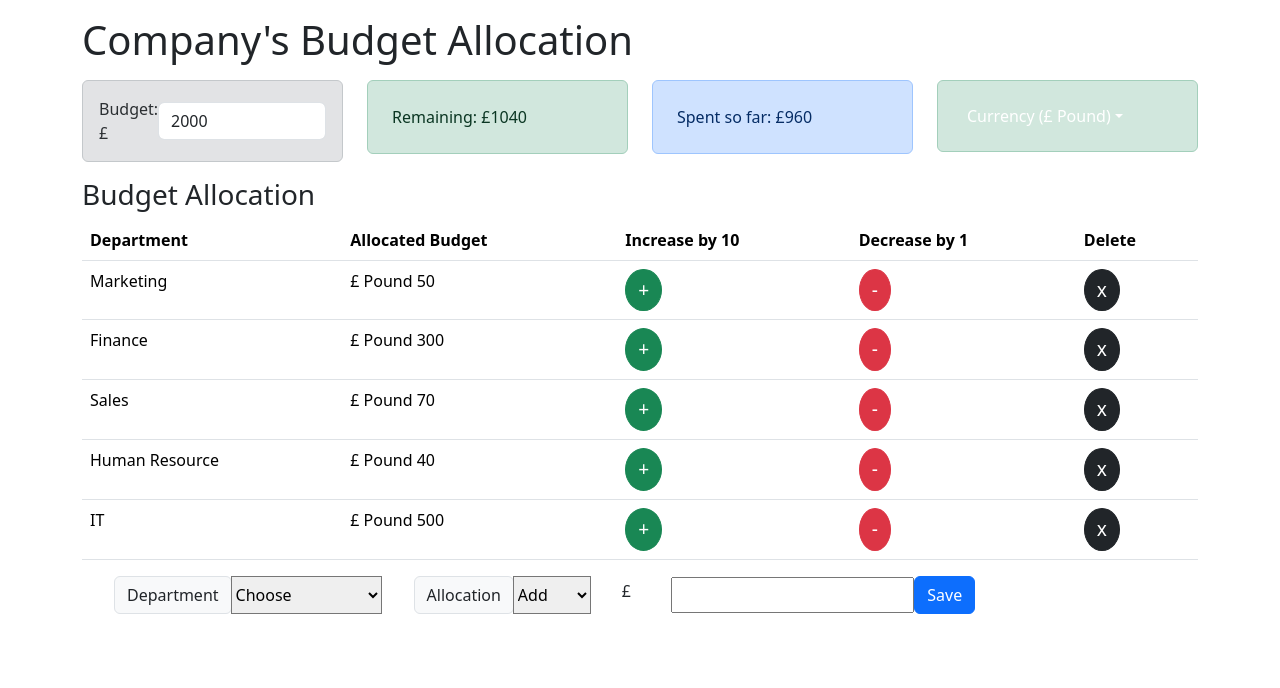
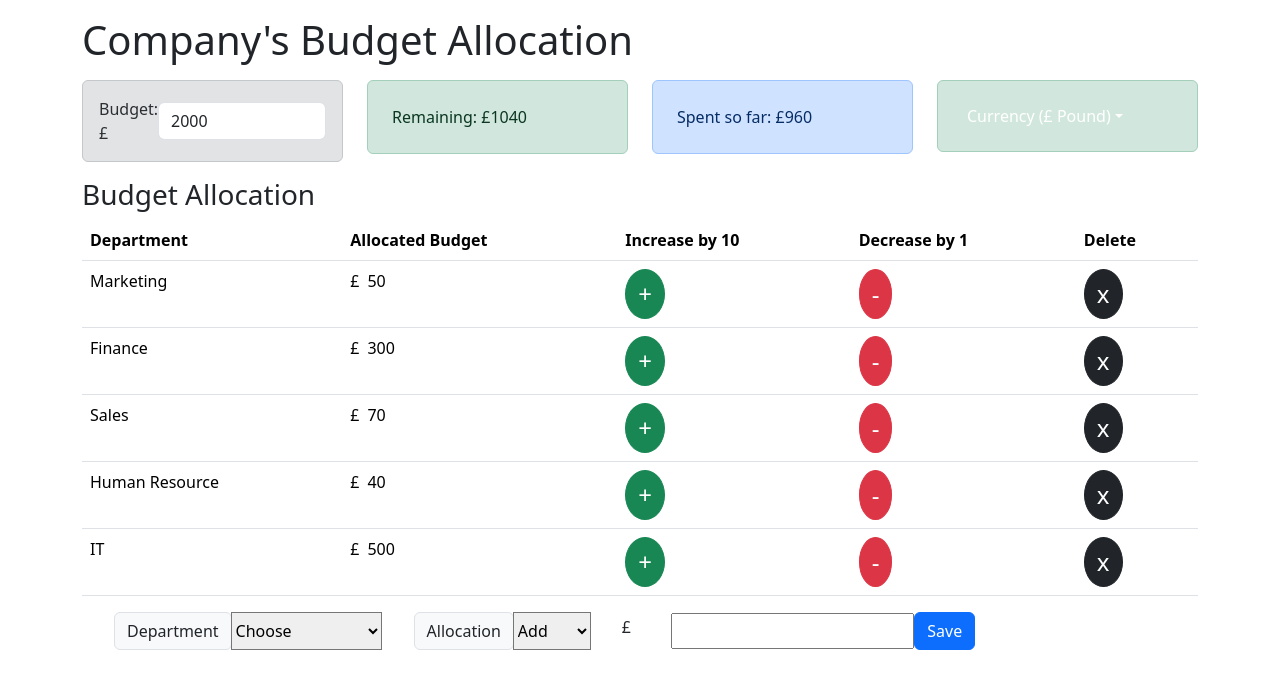
Before and after one commit to Alain2020/budget-tracker-, a React (Create React App) app in the folder budget-tracker/: page / in a window 1280 px wide. Shown: the top 688 px of the page. Built offline with nearby package versions, Linux system fonts and the light colour scheme.

Commit message:
Making update to  Allocated Budget

```diff
--- a/budget-tracker/src/components/BudgetAllocation.js
+++ b/budget-tracker/src/components/BudgetAllocation.js
@@ -15,6 +15,7 @@ const BudgetAllocation = ({ selectedCurrency }) => {
   const [cost, setCost] = useState('');
 
   const submitEvent = () => {
+    // Implement your logic for handling the Save button click event
     console.log('Action:', action);
     console.log('Cost:', cost);
   };
@@ -40,19 +41,19 @@ const BudgetAllocation = ({ selectedCurrency }) => {
                 <CurrencyColumn amount={department.budget} currency={selectedCurrency} />
               </td>
               <td>
-                <button className='btn btn-success' style={{ fontSize: '1.2rem', borderRadius: '70%' }}>
+                <button className='btn btn-success' style={{ fontSize: '1.5rem', borderRadius: '70%' }}>
                   +
                 </button>
               </td>
               <td>
-                <button className='btn btn-danger' style={{ fontSize: '1.2rem', borderRadius: '70%' }}>
+                <button className='btn btn-danger' style={{ fontSize: '1.5rem', borderRadius: '70%' }}>
                   -
                 </button>
               </td>
               <td>
                 <button
                   className='btn btn-dark'
-                  style={{ fontSize: '1.2rem', borderRadius: '70%', color: 'white' }}
+                  style={{ fontSize: '1.5rem', borderRadius: '70%', color: 'white' }}
                 >
                   x
                 </button>
@@ -101,7 +102,7 @@ const BudgetAllocation = ({ selectedCurrency }) => {
                 className='form-label'
                 style={{ marginLeft: '2rem', marginRight: '0.5rem' }}
               >
-                £
+                {selectedCurrency.substring(0, 1)}
               </label>
             </div>
             <input
--- a/budget-tracker/src/components/CurrencyColumn.js
+++ b/budget-tracker/src/components/CurrencyColumn.js
@@ -3,9 +3,10 @@ import React from 'react';
 
 const CurrencyColumn = ({ amount, currency }) => {
   return (
-    <span>
-      {currency} {amount}
-    </span>
+    <div className="d-flex align-items-center">
+      <span style={{ marginRight: '0.5rem' }}>{currency.substring(0, 1)}</span>
+      <span>{amount}</span>
+    </div>
   );
 };
 
```
